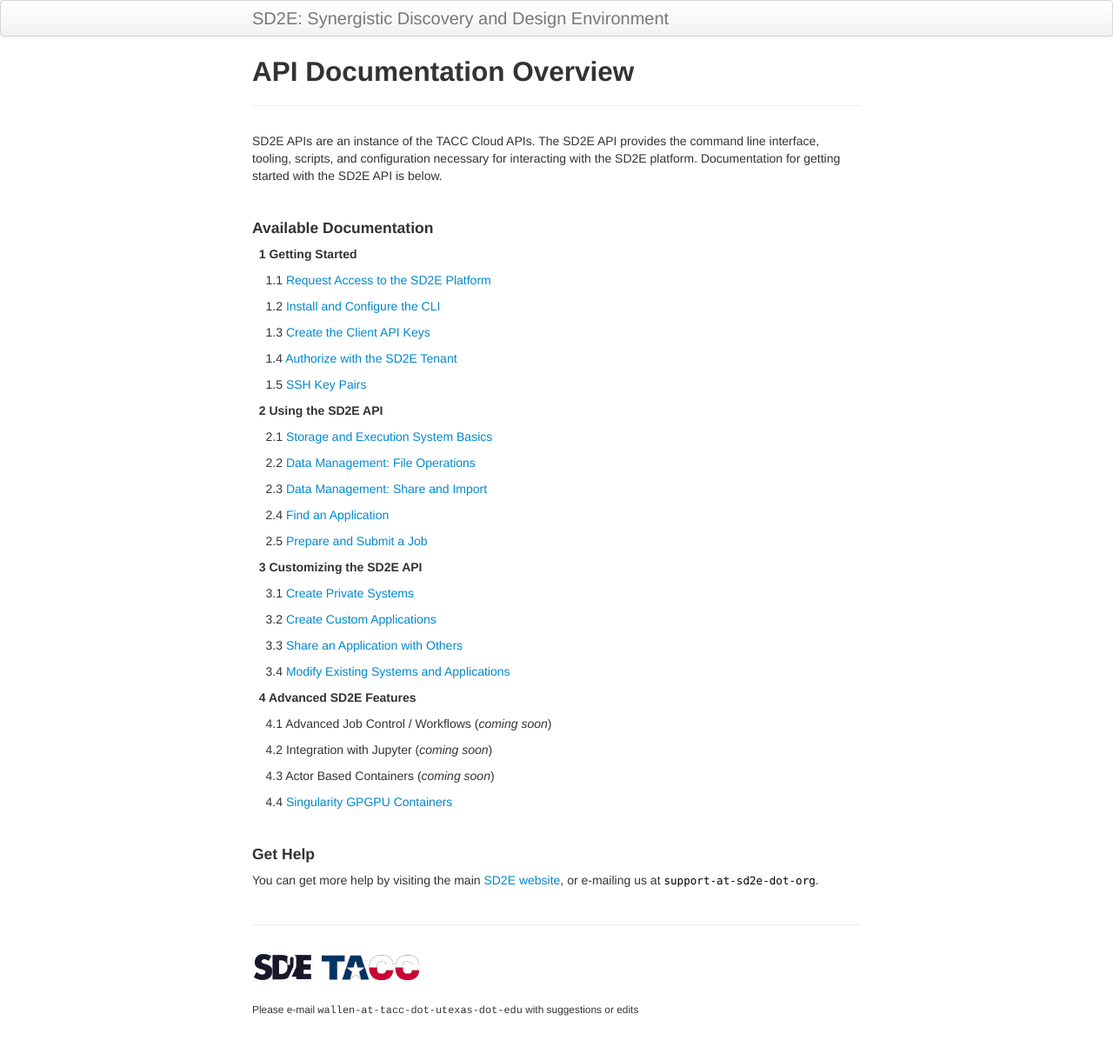
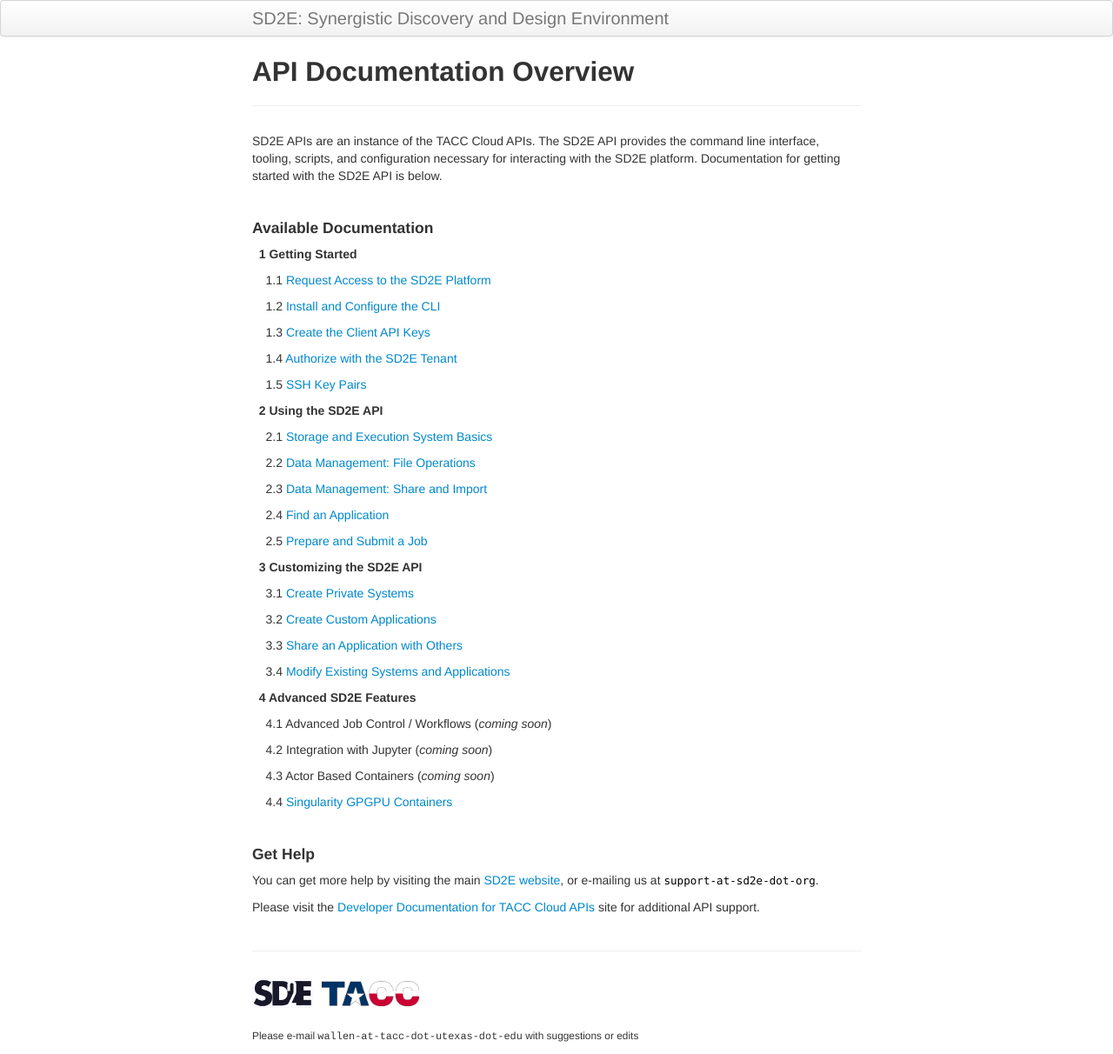
Before and after one commit to SD2E/api-user-guide, a Jekyll site: the page built from index.md, in a window 1280 px wide. Shown: the whole page at 87% size. Built offline with Jekyll 4.4.1, drawn with Linux system fonts in a browser that asks for light colours; before the commit the page ends 1182 px from its top, so only the background shows below that.

Commit message:
adding link to TACC cloud api docs

```diff
--- a/index.md
+++ b/index.md
@@ -63,3 +63,6 @@ the SD2E platform. Documentation for getting started with the SD2E API is below.
 
 You can get more help by visiting the main [SD2E website](http://sd2e.org), or
 e-mailing us at `support-at-sd2e-dot-org`.
+
+Please visit the [Developer Documentation for TACC Cloud APIs](https://tacc.github.io/developer.tacc.cloud/)
+site for additional API support.
```
